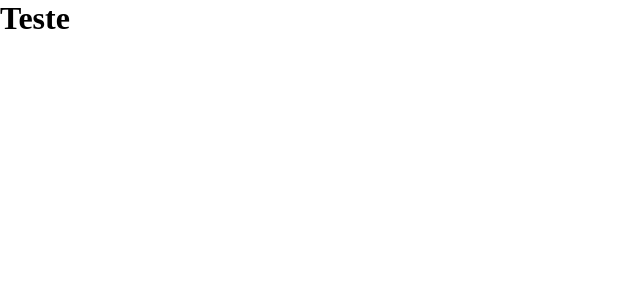
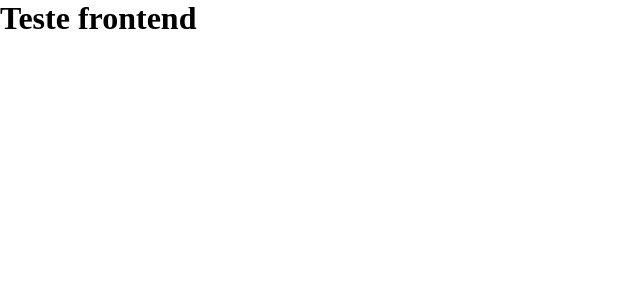
Before and after one commit to RafaelMoid/minhaLandPage, a React (Vite) app: page / in a window 1280 px wide. Shown: the top 300 px of the page, without its empty margins (0-640 px from the left). Built offline with nearby package versions, Linux system fonts and the light colour scheme.

Commit message:
Transport all frontend to template file

```diff
--- a/src/pages/Main.tsx
+++ b/src/pages/Main.tsx
@@ -1,11 +1,8 @@
 import { useState } from 'react'
+import Frontend from '../template/Frontend';
+
 function Main() {
-
-  return (
-    <div className="App">
-      <h1>Teste</h1>
-    </div>
-  )
+  return <Frontend />
 }
 
 export default Main;
--- /dev/null
+++ b/src/template/Frontend/index.tsx
@@ -0,0 +1,5 @@
+const Frontend = () => {
+    return (<h1>Teste frontend</h1>);
+}
+
+export default Frontend;
```
